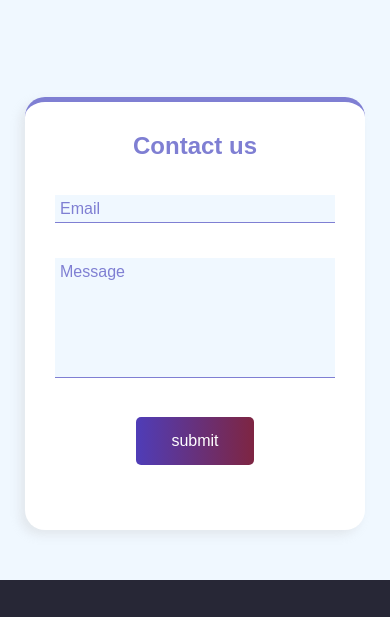
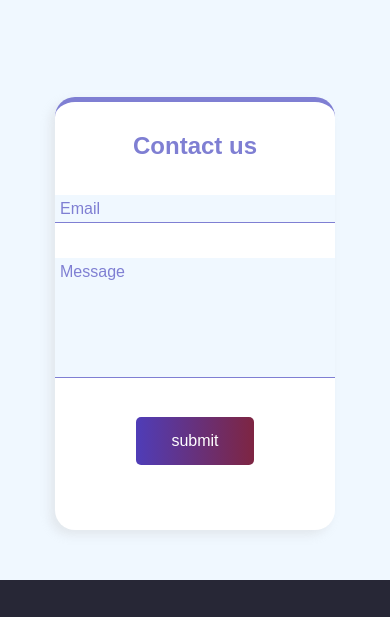
Before and after one commit to RavalRahul/p002, a plain HTML site: page index.html in a window 390 px wide. Shown: the part 3395-4012 px from the top of the page. Drawn offline with Linux system fonts and the light colour scheme.

Commit message:
Update responsive.css

```diff
--- a/css/responsive.css
+++ b/css/responsive.css
@@ -56,6 +56,10 @@
 
 @media (max-width: 768px){
 
+    body{
+        overflow-x: hidden;
+    }
+
     .container{
         height: 100vh;
         background-size: cover;
@@ -82,6 +86,7 @@
     }
 
     .section-5 .form{
+        padding: 30px 0;
         width: calc(80% - 20px);
     }
 }
```
